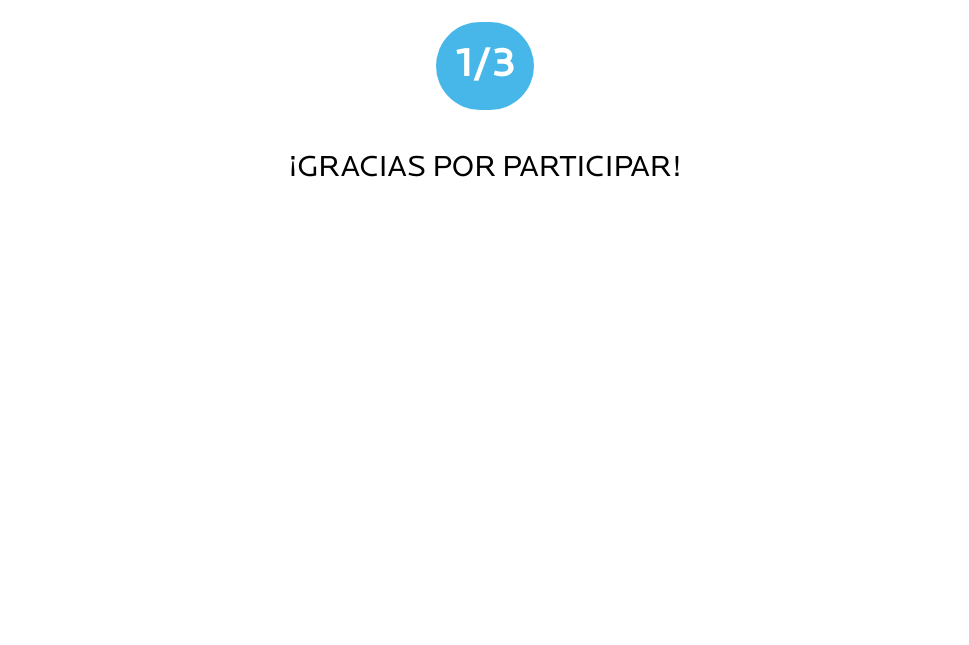
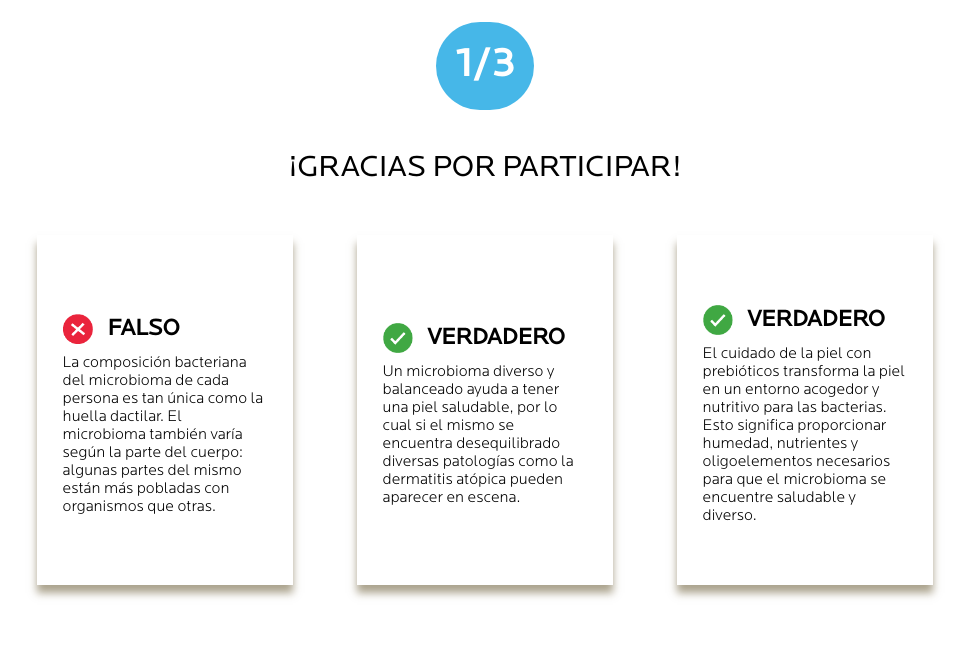
Before and after one commit to camilabozo/triviaLaRochePosay, a PHP site: page /result.php?correctAnswers=1 in a window 1280 px wide. Shown: the part 359-1004 px from the top of the page, without its empty margins (155-1124 px from the left). Before the commit the page ends 536 px from the top, so only its background shows below. Run offline with PHP 8.4, Linux system fonts and the light colour scheme.

Commit message:
Se realizan modificaciones finales en estilos

```diff
--- a/css/result.css
+++ b/css/result.css
@@ -90,6 +90,7 @@ html{
 
 .main_title__container{
     margin-top: 40px;
+    width: 80%;
 }
 
 .main_title__container h1{
@@ -117,3 +118,63 @@ html{
     font-size: 4rem;
     color: white;
 }
+
+.answers__container{
+    display: flex;
+    flex-direction: column;
+    width: 100%;
+    height: auto;
+    margin-left: auto;
+    margin-right: auto;
+    padding-top: 10px;
+    padding-bottom: 50px;
+}
+
+.answer_card__container{
+    display: flex;
+    flex-direction: column;
+    align-self: center;
+    justify-content: center;
+    width: 90%;
+    min-height: 350px;
+    margin-bottom: 10px;
+    margin-top: 25px;
+    padding-bottom: 20px;
+    background-color: white;
+    box-shadow: 0px 8px 8px rgba(89,73,30, 0.50);
+}
+
+.card__content{
+    width: 80%;
+    display: flex;
+    flex-direction: column;
+    align-self: center;
+}
+
+.affirmation_button__container{
+    display: flex;
+    flex-direction: row;
+    align-items: flex-end;
+    justify-content: flex-start;
+    padding-top: 40px;
+}
+
+.card_second__title{
+    padding-bottom: 10px;
+    font-size: 2.3rem;
+    font-family: locatorRegular;
+    margin-left: 15px;
+}
+
+.card__content p{
+    font-size: 1.6rem;
+    font-family: locatorLight;
+    line-height: 1.8rem;
+    margin-bottom: 20px;
+}
+
+.answer__button{
+    width: 30px;
+    height: 30px;
+    margin: 10px 0 10px 0;
+}
--- a/css/resultDesktop.css
+++ b/css/resultDesktop.css
@@ -2,4 +2,20 @@
     .second_logos__container{
         flex-direction: row;
     }
+
+    .answers__container{
+        margin-top: 100px;
+        width: 80%;
+        flex-direction: row;
+        justify-content: space-evenly;
+    }
+
+    .answer_card__container{
+        max-width: 25%;
+        max-height: 400px;
+    }
+
+    .main_title__container{
+        text-align: center;
+    }
 }
--- a/result.php
+++ b/result.php
@@ -31,5 +31,41 @@
             <h1>¡GRACIAS POR PARTICIPAR!</h1>
         </section>
     </main>
+
+    <section class="answers__container">
+        <!-- Card que se mostrará cuando el usuario elija una respuesta -->
+        <section class="answer_card__container" id="first__answer">
+            <section class="card__content">
+                <section class="affirmation_button__container">
+                    <img class="answer__button" src="./assets/img/redbtn.png" alt="Respuesta">
+                    <h2 class="card_second__title">FALSO</h2>
+                </section>
+                <p>La composición bacteriana del microbioma de cada persona es tan única como la huella dactilar.  El microbioma también varía según la parte del cuerpo: algunas partes del mismo están más pobladas con organismos que otras.</p>
+                <!--<a href="#">MÁS INFORMACIÓN</a>-->
+            </section>
+        </section>
+        <!-- Card que se mostrará cuando el usuario elija una respuesta -->
+        <section class="answer_card__container" id="second__answer">
+            <section class="card__content">
+                <section class="affirmation_button__container">
+                    <img class="answer__button" src="./assets/img/greenbtn.png" alt="Respuesta">
+                    <h2 class="card_second__title">VERDADERO</h2>
+                </section>
+                <p>Un microbioma diverso y balanceado ayuda a tener una piel saludable, por lo cual si el mismo se encuentra desequilibrado diversas patologías como la dermatitis atópica pueden aparecer en escena.</p>
+                <!--<a href="#">MÁS INFORMACIÓN</a>-->
+            </section>
+        </section>
+        <!-- Card que se mostrará cuando el usuario elija una respuesta -->
+        <section class="answer_card__container" id="third__answer">
+            <section class="card__content">
+                <section class="affirmation_button__container">
+                    <img class="answer__button" src="./assets/img/greenbtn.png" alt="Respuesta">
+                    <h2 class="card_second__title">VERDADERO</h2>
+                </section>
+                <p>El cuidado de la piel con prebióticos transforma la piel en un entorno acogedor y nutritivo para las bacterias. Esto significa proporcionar humedad, nutrientes y oligoelementos necesarios para que el microbioma se encuentre saludable y diverso.</p>
+                <!--<a href="#">MÁS INFORMACIÓN</a>-->
+            </section>
+        </section>
+    </section>
 </body>
 </html>
```
Also changed, not shown: css/styles.css (+13 -9 lines), js/trivia.js (+12 -12 lines), trivia.php (+13 -13 lines).
